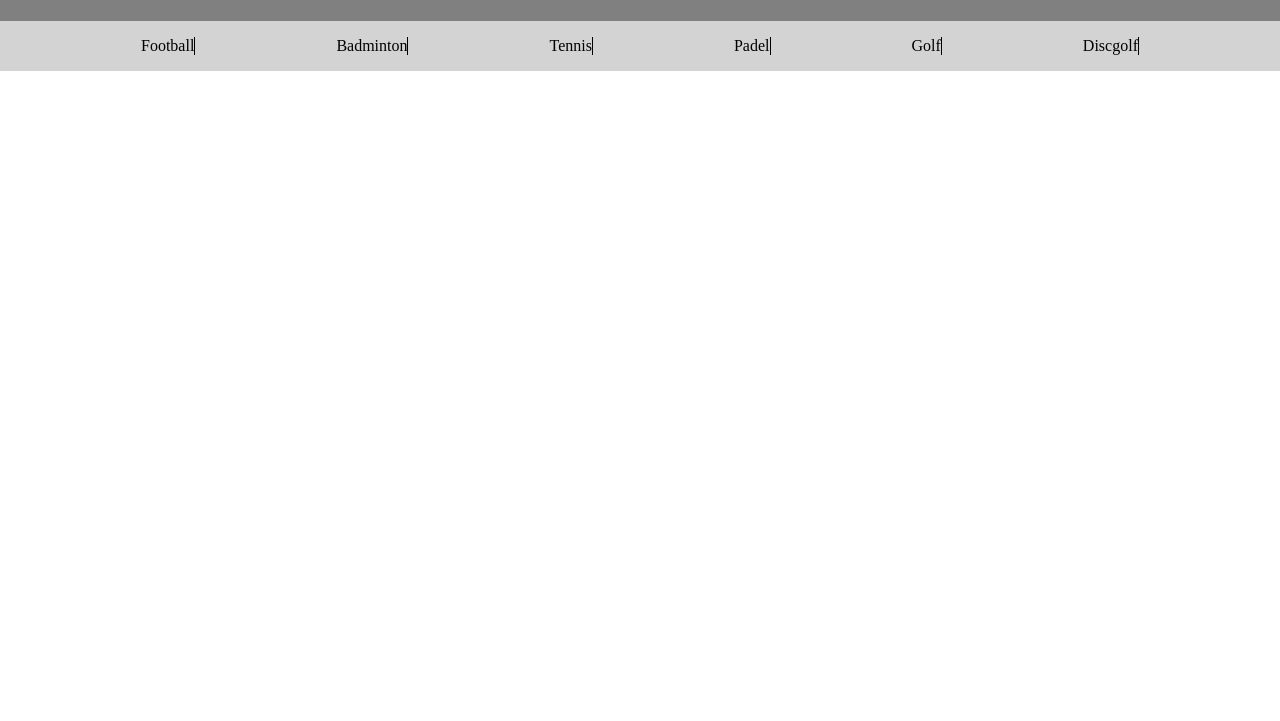
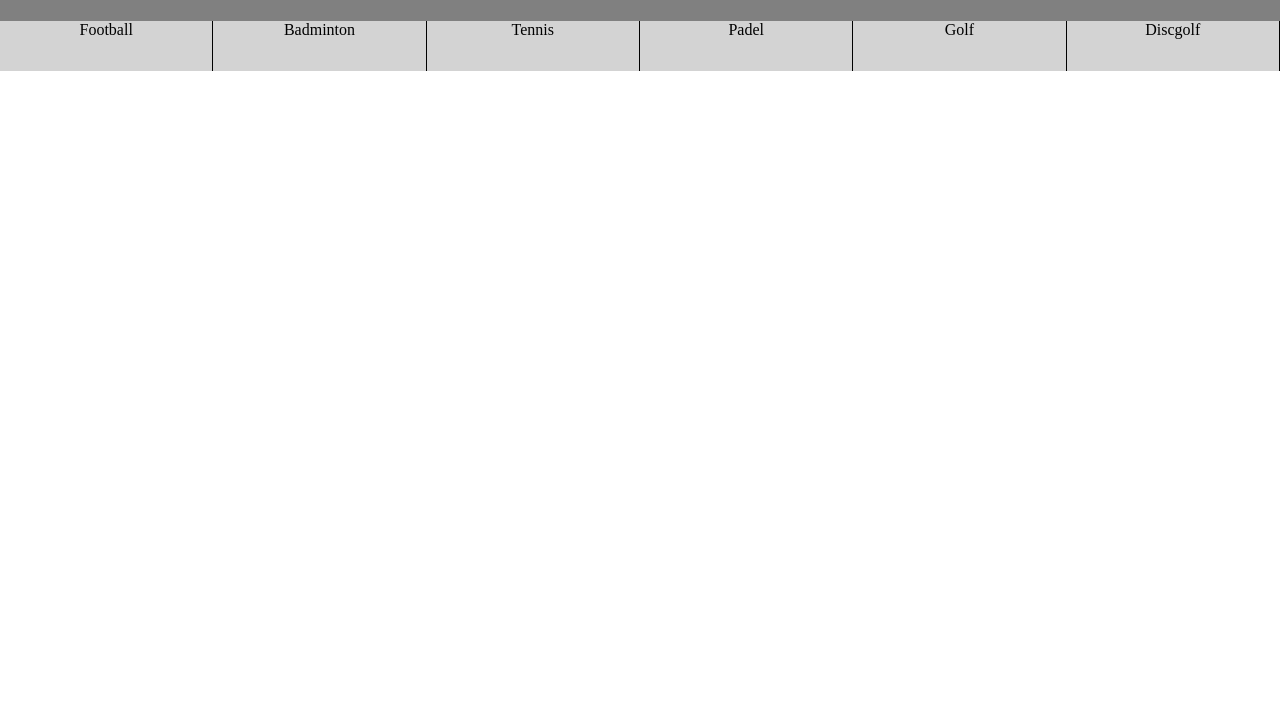
Before and after one commit to Purecactus/Eversport, a plain HTML site: page index.html in a window 1280 px wide. Shown: the part 79-800 px from the top of the page. Drawn offline with Linux system fonts and the light colour scheme.

Commit message:
played with buttons

```diff
--- a/css/main.css
+++ b/css/main.css
@@ -17,19 +17,20 @@ body {
     flex-direction: row;
     background-color: lightgrey;
     height: 50px;
-    justify-content: space-evenly;
-    align-items: center;
-    column-gap: 0;
+    padding: ;
 }
 
 .sport-button{
-    width: auto;
+    width: 100%;
     border-right: solid 1px black;
+    display: grid;
+        height: 100%;
 }
 
 .sport-link{
     height: 100%;
     width: 100%;
+
 }
 
 @media only screen and (max-width: 500px){
```
